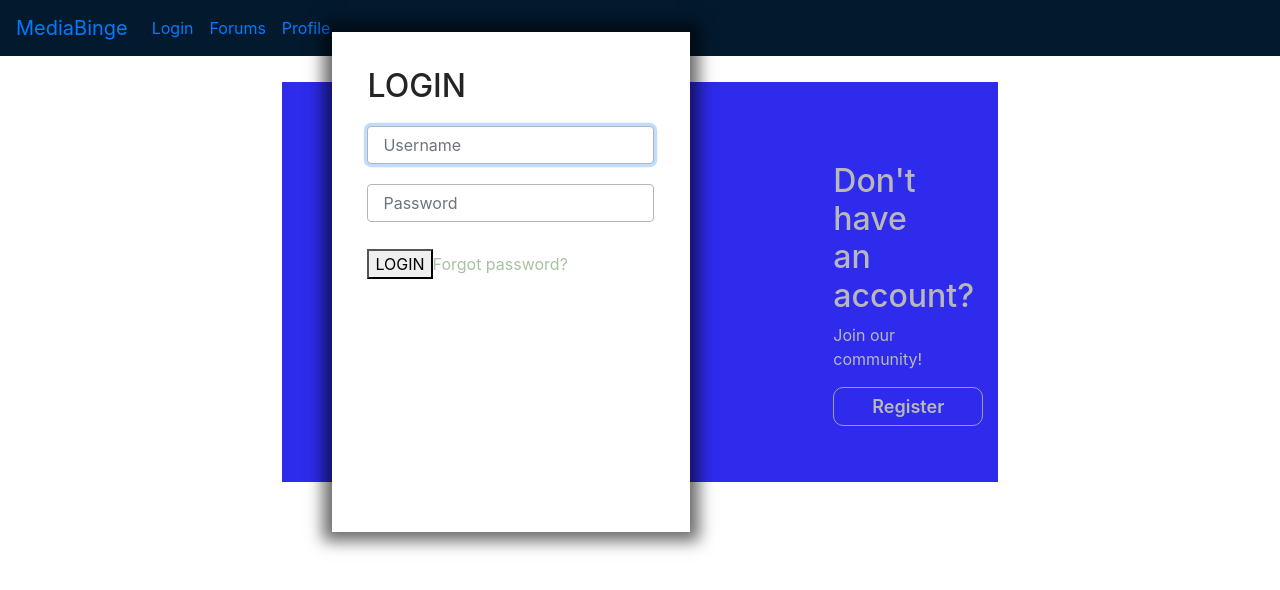
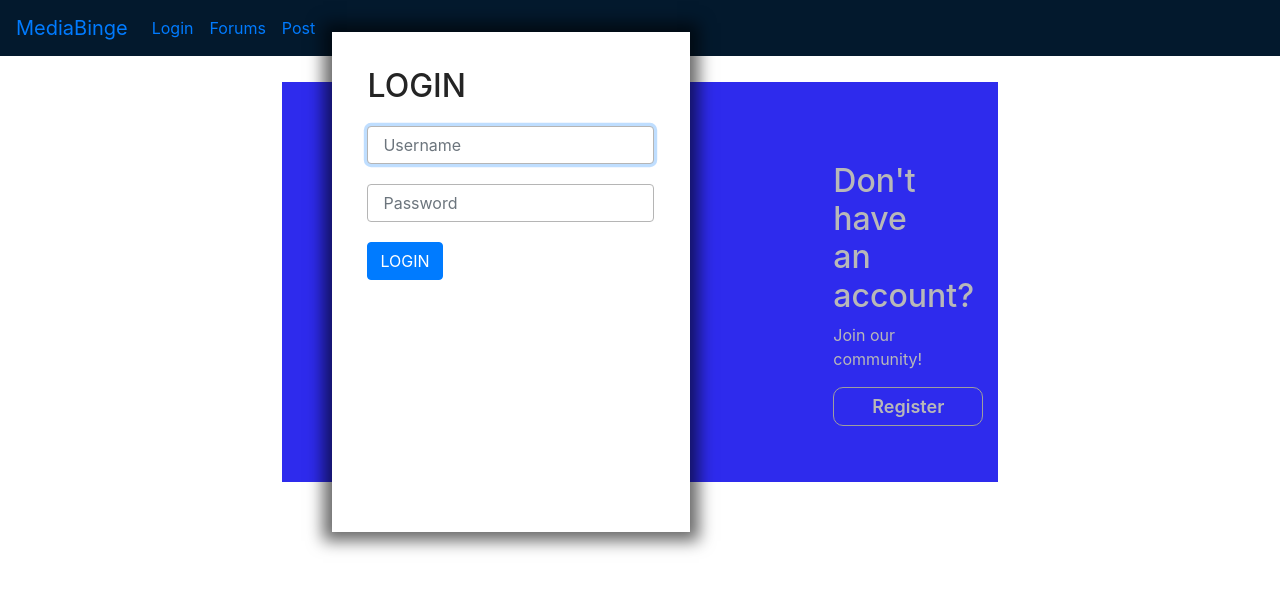
Before and after one commit to thanhhnguyen23/MediaBinge-NG, an Angular app: page /login in a window 1280 px wide. Shown: the top 590 px of the page. Built offline with nearby package versions, Linux system fonts and the light colour scheme.

Commit message:
beginning create post, changed header to displau username

```diff
--- a/src/app/app-routing.module.ts
+++ b/src/app/app-routing.module.ts
@@ -7,6 +7,7 @@ import { ProfileComponent } from './profile/profile.component';
 import { MoviesComponent } from './movies/movies.component';
 import { BooksComponent } from './books/books.component';
 import { EditProfileComponent } from './edit-profile/edit-profile.component';
+import { CreatePostComponent } from './create-post/create-post.component';
 
 
 const routes: Routes = [
@@ -16,7 +17,8 @@ const routes: Routes = [
   {path: 'profile', component: ProfileComponent},
   {path: 'forums/movies', component: MoviesComponent},
   {path: 'forums/books', component: BooksComponent},
-  {path:'editProfile', component: EditProfileComponent}
+  {path:'editProfile', component: EditProfileComponent},
+  {path: 'forums/post', component: CreatePostComponent}
 
 
 ];
--- a/src/app/app.module.ts
+++ b/src/app/app.module.ts
@@ -20,6 +20,7 @@ import { PostService } from './services/PostService';
 import { EditProfileComponent } from './edit-profile/edit-profile.component';
 import { FavoritesService } from './favorites.service';
 import { ResponseService } from './services/response.service';
+import { CreatePostComponent } from './create-post/create-post.component';
 
 
 
@@ -34,7 +35,8 @@ import { ResponseService } from './services/response.service';
     MoviesComponent,
     BooksComponent,
     EditProfileComponent,
-    CollapseBasicComponent
+    CollapseBasicComponent,
+    CreatePostComponent
   ],
   imports: [
     BrowserModule,
--- a/src/app/collapse-basic/collapse-basic.component.ts
+++ b/src/app/collapse-basic/collapse-basic.component.ts
@@ -31,6 +31,7 @@ export class CollapseBasicComponent implements OnInit {
   }
 /**Adding text box for comments */
   addReply(event){
+    //add role id constraint
     event.target.hidden = true;
     console.log('in add response');
     console.log(event.target);
@@ -48,11 +49,11 @@ export class CollapseBasicComponent implements OnInit {
   }
 /**Submit reply */
   submitPost(){
-    event.target.hidden = true;
-    let textInput = document.getElementById(this.postId+'-text');
+    (<HTMLButtonElement>event.target).disabled = true;
+    let textInput = (<HTMLInputElement>document.getElementById(this.postId+'-text')).value;
     console.log(textInput);
     //Create a response object
-    let text = JSON.stringify(textInput.value);
+    let text = JSON.stringify(textInput);
     console.log(text);
     this.service.postResponse(this.postId, text).subscribe((data)=>{
       console.log(data);
--- /dev/null
+++ b/src/app/create-post/create-post.component.html
@@ -0,0 +1,3 @@
+<p>
+  create-post works!
+</p>
--- /dev/null
+++ b/src/app/create-post/create-post.component.ts
@@ -0,0 +1,15 @@
+import { Component, OnInit } from '@angular/core';
+
+@Component({
+  selector: 'mb-create-post',
+  templateUrl: './create-post.component.html',
+  styleUrls: ['./create-post.component.css']
+})
+export class CreatePostComponent implements OnInit {
+
+  constructor() { }
+
+  ngOnInit() {
+  }
+
+}
--- a/src/app/header/header.component.html
+++ b/src/app/header/header.component.html
@@ -14,11 +14,11 @@
       <li class="nav-item">
         <a class = "nav-link" routerLink="/forums">Forums</a>
       </li>
-      <li class = "nav-item">
-        <a class = "nav-link" routerLink = "/profile">Profile</a>
+      <li  class="nav-item">
+          <a *ngIf="username" class = "nav-link" routerLink="/profile">{{username}} Profile</a>
       </li>
-      <li  class="nav-item">
-          <a *ngIf="username" class = "nav-link" routerLink="/profile">{{username}}</a>
+      <li class="nav-item">
+        <a class = "nav-link" routerLink="/forums/post">Post</a>
       </li>
     </ul>
   </div>
--- a/src/app/header/header.component.ts
+++ b/src/app/header/header.component.ts
@@ -8,10 +8,10 @@ import { Component, OnInit } from '@angular/core';
 export class HeaderComponent implements OnInit {
 
   constructor() { }
-  // username:string = "Omar";
-  username:string;
+  username:string = localStorage.getItem('username');;
 
   ngOnInit() {
+
   }
 
 }
--- a/src/app/login/login.component.html
+++ b/src/app/login/login.component.html
@@ -38,8 +38,8 @@
 				<input #username type="text" class="form-control" placeholder="Username" required autofocus>
 				<label for="password-cred" class="sr-only">Password</label>
 				<input #password type="password" class="form-control" placeholder="Password" required>
-				<button (click)="login(username.value, password.value)">LOGIN</button>
-				<a href="">Forgot password?</a>
+				<button (click)="login(username.value, password.value)"class="btn btn-primary">LOGIN</button>
+				<!-- <a href="">Forgot password?</a> -->
 			</div>
 			<!-- <div class="register-show">
 				<h2>REGISTER</h2>
--- a/src/app/login/login.component.ts
+++ b/src/app/login/login.component.ts
@@ -8,11 +8,7 @@ import { Credentials } from '../models/credentials';// adding login dependencies
   templateUrl: './login.component.html',
   styleUrls: ['./login.component.css']
 })
-// @Component({
-//   selector: 'app-login',
-//   templateUrl: './login.component.html',
-//   styleUrls: ['./login.component.css']
-// })
+
 export class LoginComponent {
 
   useremail:string;
```
Also changed, not shown: src/app/create-post/create-post.component.css (added), 1 other file (tests, documents, lock files or other folders).
